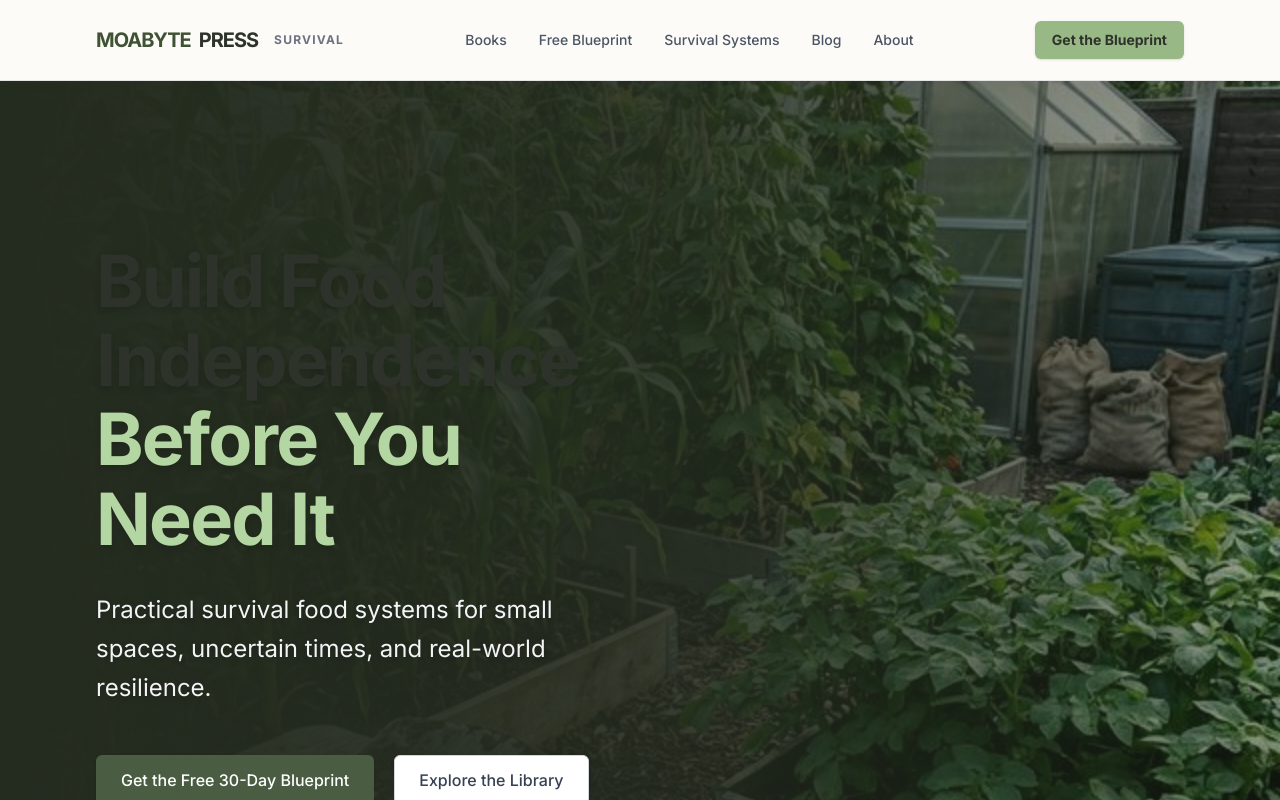
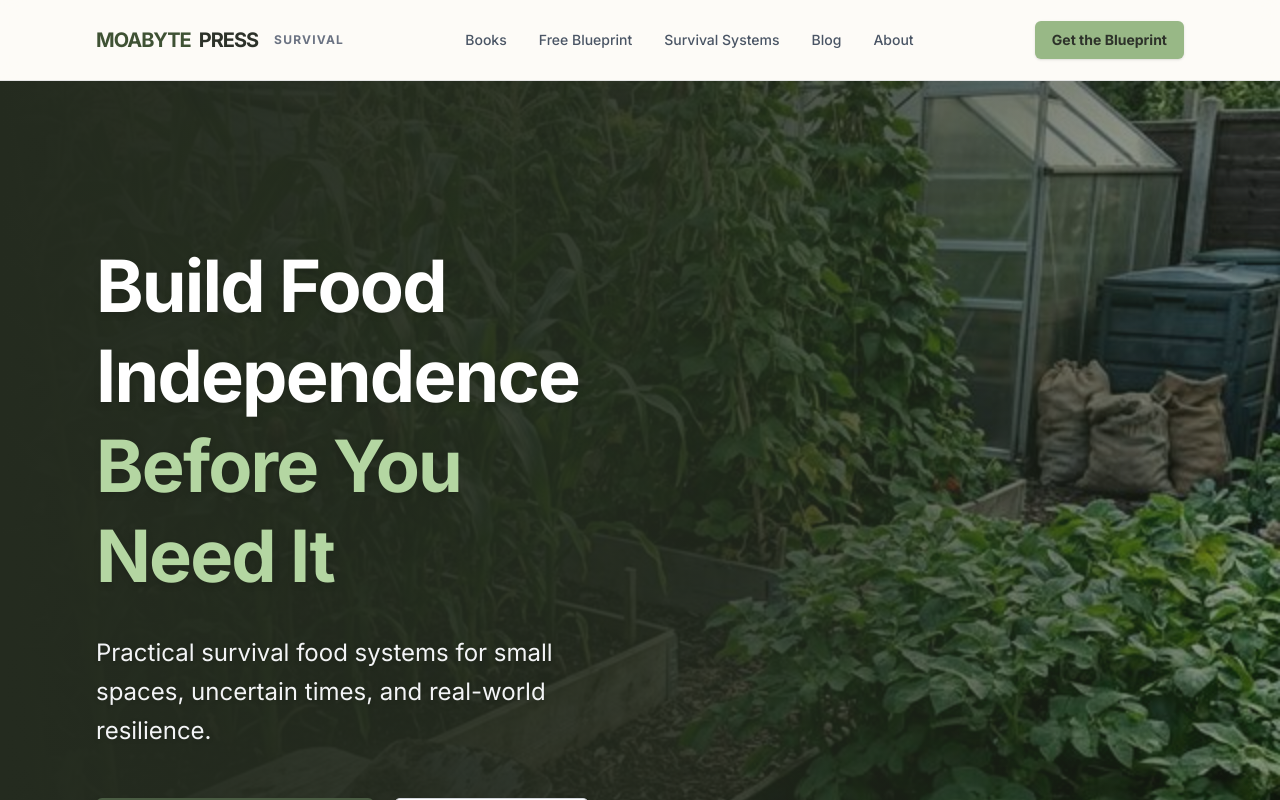
Before and after one commit to moabytemusic-code/moabytepress-survival, a Next.js app: page / in a window 1280 px wide. Shown: the top 800 px of the page. Built offline with nearby package versions, Linux system fonts and the light colour scheme.

Commit message:
Fix CSS specificity issues for hero text color

```diff
--- a/src/app/globals.css
+++ b/src/app/globals.css
@@ -47,6 +47,8 @@ body {
   -webkit-font-smoothing: antialiased;
 }
 
+@layer base {
+
   h1,
   h2,
   h3,
@@ -57,6 +59,7 @@ h6 {
     letter-spacing: -0.025em;
     line-height: 1.1;
     color: var(--fg-primary);
+  }
 }
 
 a {
--- a/src/app/page.tsx
+++ b/src/app/page.tsx
@@ -31,7 +31,7 @@ export default function Home() {
 
         <div className="relative z-20 container-width py-24 md:py-40 grid md:grid-cols-2 gap-12 items-center">
           <div className="space-y-8">
-            <h1 className="text-4xl md:text-5xl lg:text-7xl font-bold tracking-tight leading-tight text-white drop-shadow-md">
+            <h1 className="text-4xl md:text-5xl lg:text-7xl font-bold tracking-tight leading-tight !text-white drop-shadow-md">
               Build Food Independence <br />
               <span className="text-[#B4D6A2]">Before You Need It</span>
             </h1>
```
Lines whose indentation alone changed are shown as unchanged.
